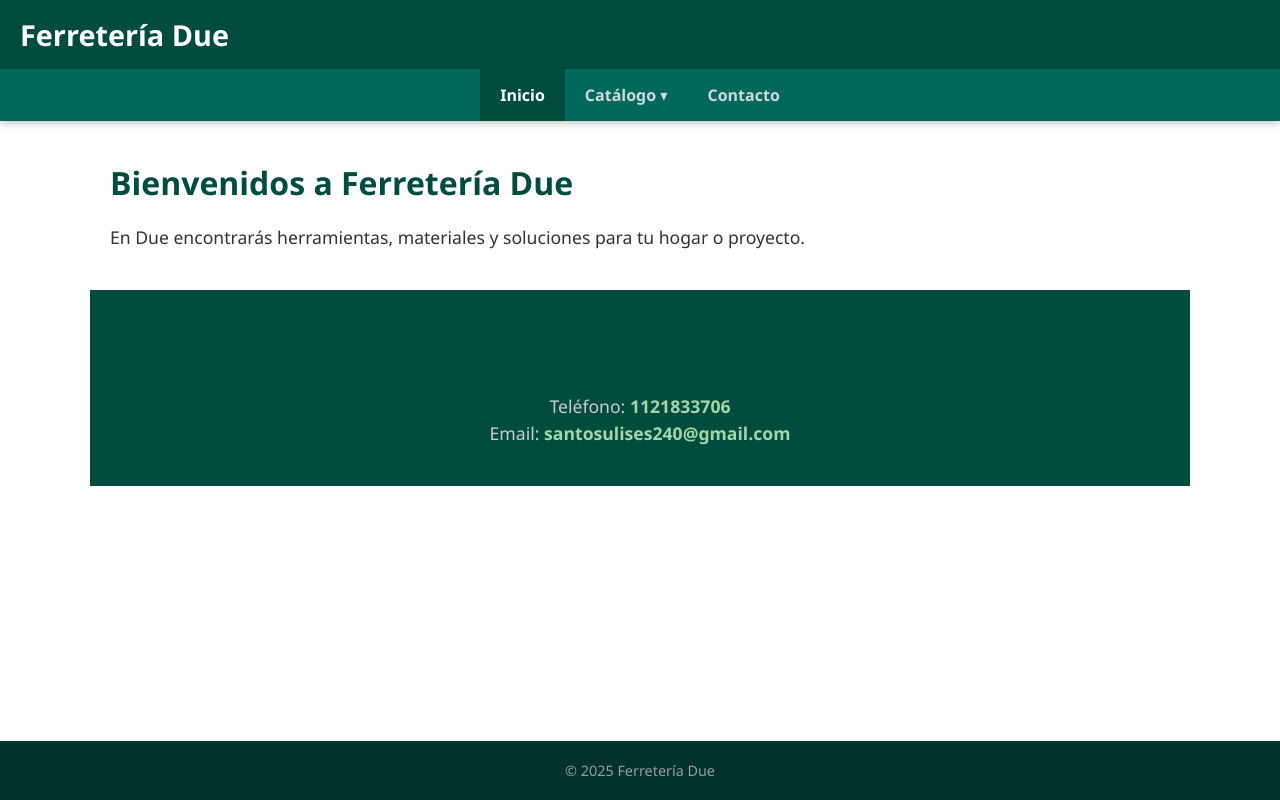
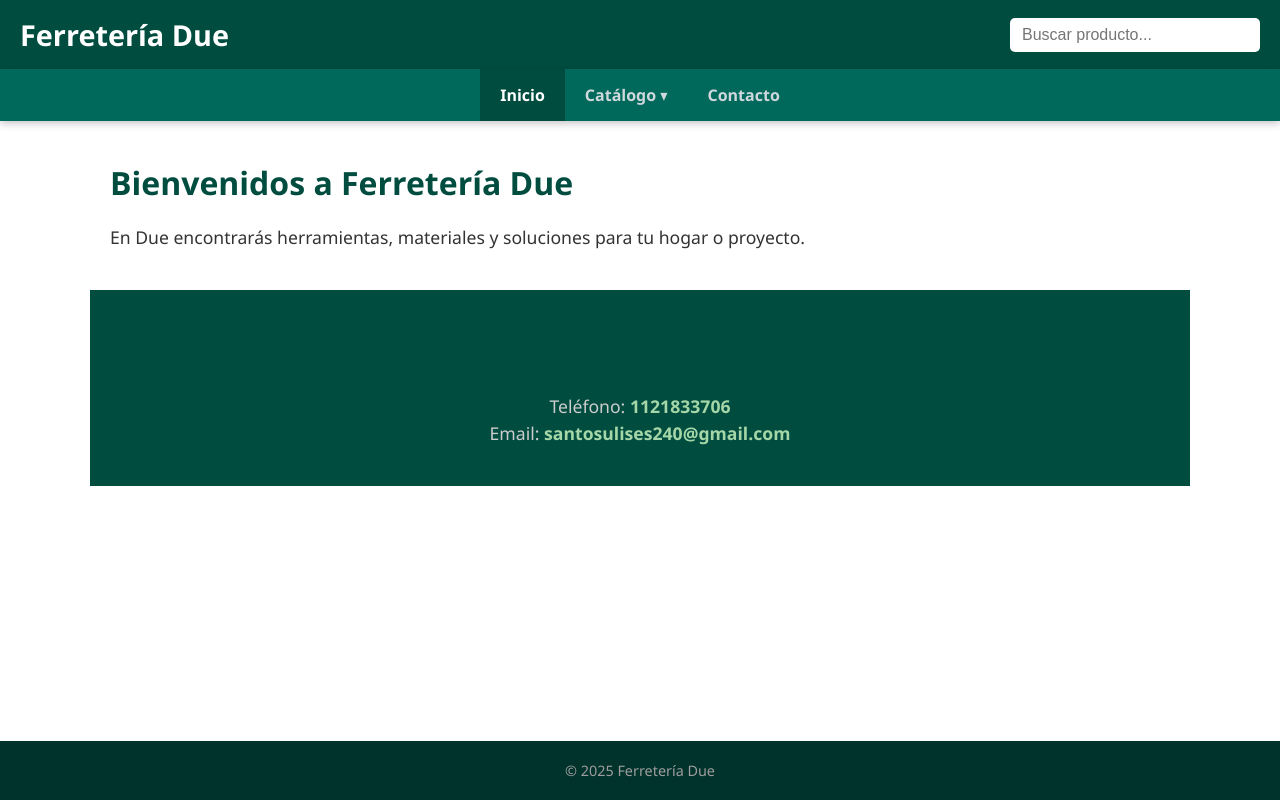
Before and after one commit to Virtuoso-cmd/Ferreteria-Due, a plain HTML site: page index.html in a window 1280 px wide. Drawn offline with Linux system fonts and the light colour scheme.

Commit message:
Update index.html

```diff
--- a/index.html
+++ b/index.html
@@ -221,9 +221,12 @@
 </style>
 </head>
 <body>
-
-<header>Ferretería Due</header>
-
+<header>
+  <div style="display: flex; justify-content: space-between; align-items: center;">
+    <span>Ferretería Due</span>
+    <input type="text" id="searchBar" placeholder="Buscar producto..." style="padding: 8px 12px; font-size: 1rem; border-radius: 5px; border: none; outline: none; width: 250px;" />
+  </div>
+</header>
 <nav>
   <ul class="menu" role="menubar">
     <li role="none"><a href="#" role="menuitem" id="menuInicio" class="active">Inicio</a></li>
```
